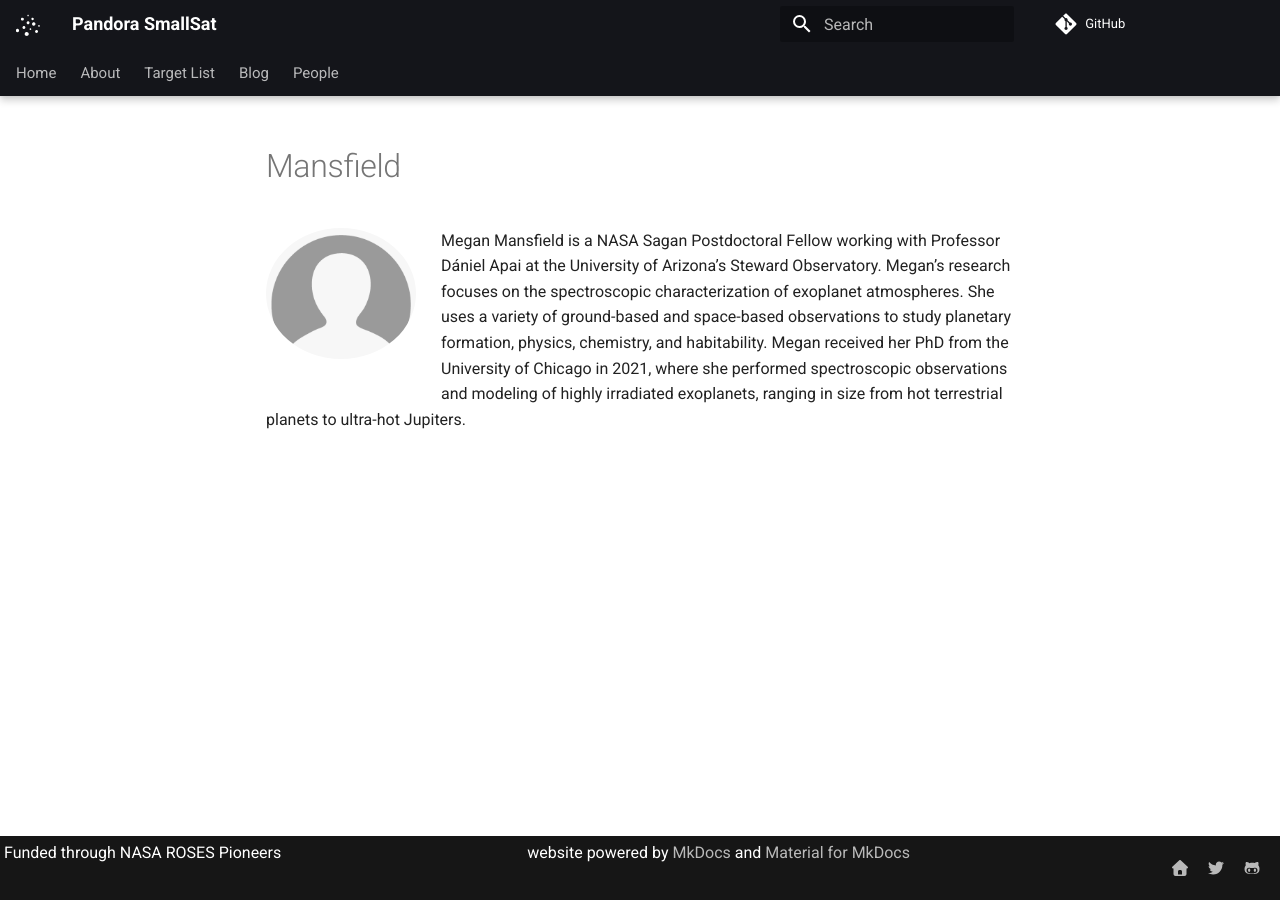
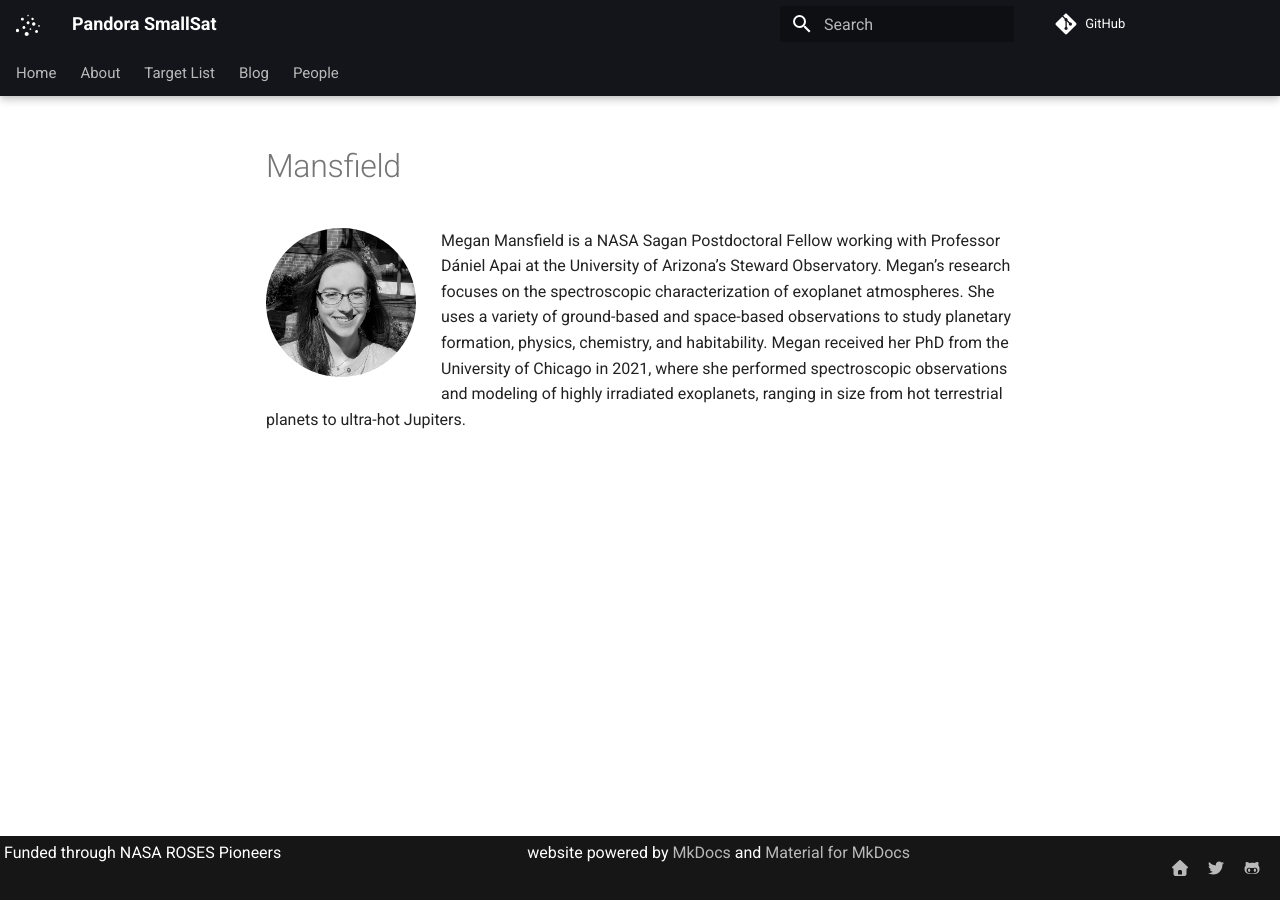
Before and after one commit to trevorfoote/pandorawebsite, an MkDocs documentation site: the page built from docs/authors/mansfield.md, in a window 1280 px wide. Built offline with MkDocs 1.6.1 and Material for MkDocs 9.7.7, drawn with Linux system fonts in a browser that asks for light colours.

Commit message:
update author figure

```diff
--- a/docs/authors/mansfield.md
+++ b/docs/authors/mansfield.md
@@ -1,2 +1,2 @@
-![Megan Mansfield](Blank.png){ class=avatar }
+![Megan Mansfield](Mansfield.jpg){ class=avatar }
 Megan Mansfield is a NASA Sagan Postdoctoral Fellow working with Professor Dániel Apai at the University of Arizona’s Steward Observatory. Megan’s research focuses on the spectroscopic characterization of exoplanet atmospheres. She uses a variety of ground-based and space-based observations to study planetary formation, physics, chemistry, and habitability. Megan received her PhD from the University of Chicago in 2021, where she performed spectroscopic observations and modeling of highly irradiated exoplanets, ranging in size from hot terrestrial planets to ultra-hot Jupiters.
```
Also changed, not shown: docs/authors/Mansfield.jpg (added).
